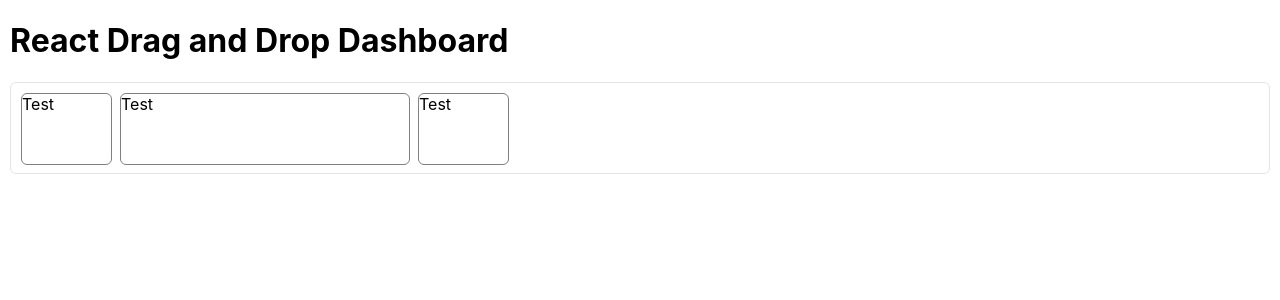
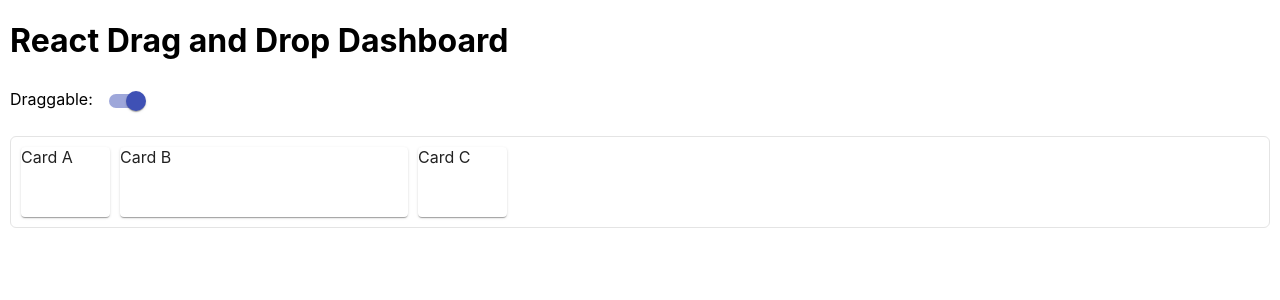
Before and after one commit to AnnikaChauhan/react-dnd-dashboard, a React (Create React App) app: page / in a window 1280 px wide. Shown: the top 300 px of the page. Built offline with nearby package versions, Linux system fonts and the light colour scheme.

Commit message:
adds mui components and trials some functionality

```diff
--- a/src/App.js
+++ b/src/App.js
@@ -1,14 +1,36 @@
+import React, { useState } from "react";
 import GridLayout from "react-grid-layout";
+import Card from "@material-ui/core/Card";
+import Switch from "@material-ui/core/Switch";
 
 const App = () => {
+  const [draggable, setDraggable] = useState(true);
+
   const layout = [
-    { i: "a", x: 0, y: 0, w: 1, h: 2, static: true },
-    { i: "b", x: 1, y: 1, w: 3, h: 2, minW: 2, maxW: 4 },
-    { i: "c", x: 4, y: 2, w: 1, h: 2 },
+    { i: "a", x: 0, y: 0, w: 1, h: 2, static: true, isResizable: true },
+    { i: "b", x: 1, y: 0, w: 3, h: 2, minW: 2, maxW: 4 },
+    { i: "c", x: 4, y: 0, w: 1, h: 2 },
   ];
+
+  const handleChange = (event) => {
+    setDraggable(event.target.checked);
+  };
+
   return (
     <div style={{ margin: "0 10px" }}>
       <h1>React Drag and Drop Dashboard</h1>
+      <div>
+        <p>
+          Draggable:{" "}
+          <Switch
+            checked={draggable}
+            onChange={handleChange}
+            color="primary"
+            name="checkedB"
+            inputProps={{ "aria-label": "primary checkbox" }}
+          />
+        </p>
+      </div>
       <GridLayout
         style={{
           border: "1px solid #e4e4e4",
@@ -20,35 +42,13 @@ const App = () => {
         width={1200}
         margin={[10, 10]}
         containerPadding={[10, 10]}
+        className="layout"
+        isDraggable={draggable}
         // onLayoutChange={() => console.log("layout has changed")}
       >
-        <div
-          key="a"
-          style={{
-            border: "1px solid grey",
-            borderRadius: "6px",
-          }}
-        >
-          Test
-        </div>
-        <div
-          key="b"
-          style={{
-            border: "1px solid grey",
-            borderRadius: "6px",
-          }}
-        >
-          Test
-        </div>
-        <div
-          key="c"
-          style={{
-            border: "1px solid grey",
-            borderRadius: "6px",
-          }}
-        >
-          Test
-        </div>
+        <Card key="a">Card A</Card>
+        <Card key="b">Card B</Card>
+        <Card key="c">Card C</Card>
       </GridLayout>
     </div>
   );
```
Also changed, not shown: 1 other file (tests, documents, lock files or other folders).
